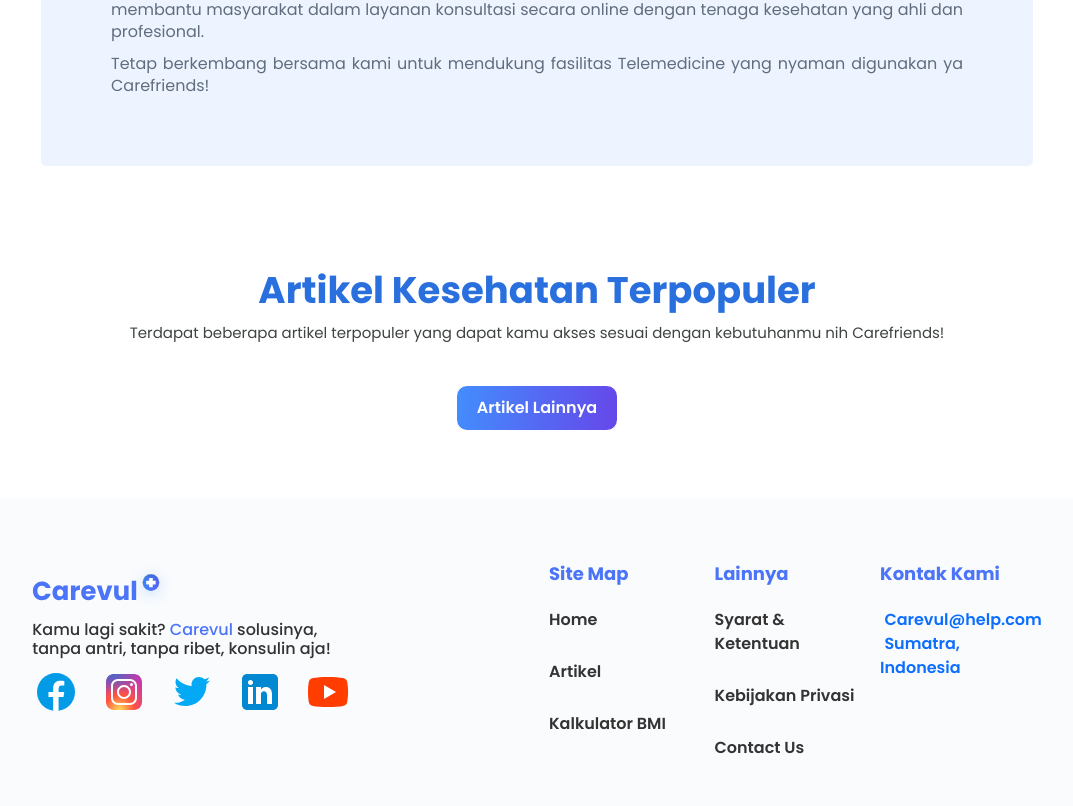
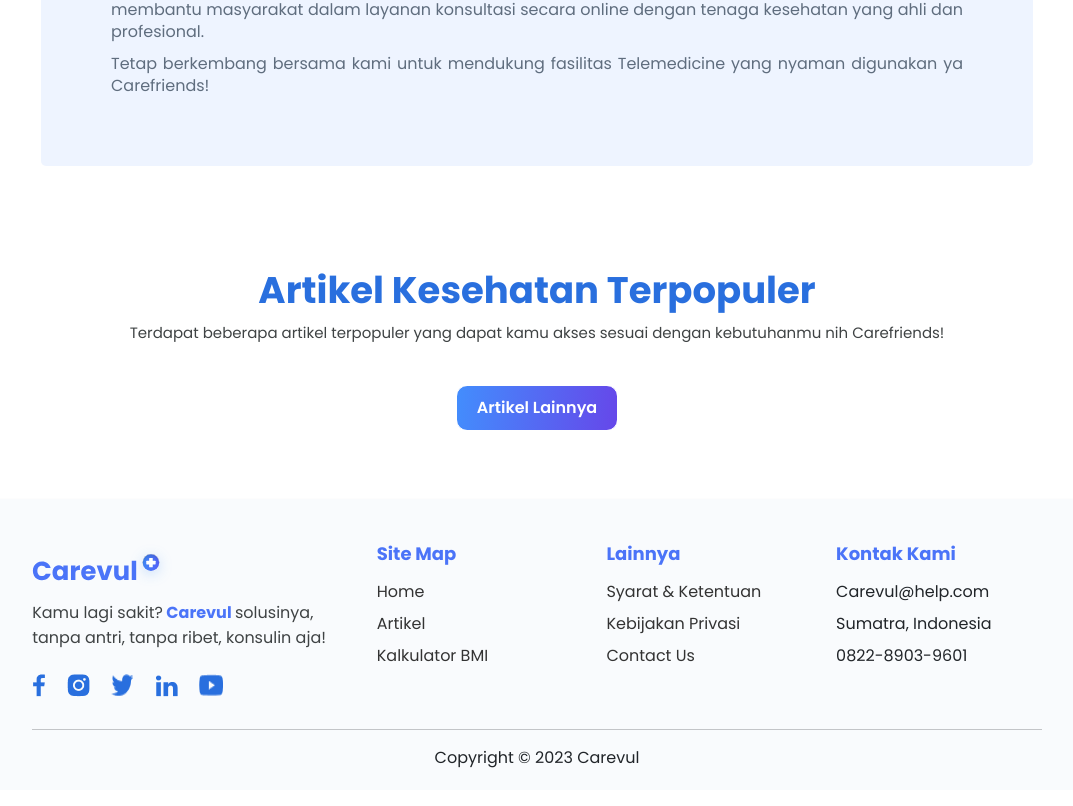
Before and after one commit to Skilvul-KM4-FE8/Carevul, a React (Vite) app: page / in a window 1280 px wide. Shown: the part 1091-1897 px from the top of the page, without its empty margins (103-1176 px from the left). Built offline with nearby package versions, Linux system fonts and the light colour scheme; no server answers.

Commit message:
fix footer

```diff
--- a/src/components/Footer.jsx
+++ b/src/components/Footer.jsx
@@ -1,106 +1,98 @@
 import carevulLogo from "../assets/carevul-logo.svg";
 import "../styles/footer.css";
 import { Link } from "react-router-dom";
-import fb from "../assets/icon/icons8-facebook.svg";
-import ins from "../assets/icon/icons8-instagram.svg";
-import lin from "../assets/icon/icons8-linked-in.svg";
-import twi from "../assets/icon/icons8-twitter.svg";
-import yt from "../assets/icon/icons8-youtube.svg";
+import fb from "../assets/icon/fb.png";
+import ins from "../assets/icon/ig.png";
+import lin from "../assets/icon/in.png";
+import twi from "../assets/icon/twt.png";
+import yt from "../assets/icon/yt.png";
 
 const footer = () => {
   return (
     <>
       <div className="bg-color-footer mt-5 stroke-card-border shadow-sm">
-        <div className="container py-5 ">
-          <div className="row d-flex justify-content-between">
-            <div className="col-mb-5 col-6 mt-3 ">
+        <div className="container ">
+          <div className="row d-flex justify-content-between pt-4 pb-3">
+            <div className="col-mb-5 col-4 mt ">
               <img src={carevulLogo} alt="" />
-              <p className="text-gray">
-                <h6>
+              <div className="text-gray mb-4">
+                <p>
                   Kamu lagi sakit?
-                  <span className="text-carevul">&nbsp;Carevul </span>{" "}
+                  <span className="text-carevul fw-bolder">&nbsp;Carevul </span>{" "}
                   solusinya,
                   <br />
                   tanpa antri, tanpa ribet, konsulin aja!
-                </h6>
                 </p>
-              <div className="social-media d-flex justify-content-between">
-                <a href="https://www.facebook.com" target="_blank">
+              </div>
+
+              <div className=" social-media d-flex justify-content-between">
                 <img src={fb} alt="" />
-                </a>
-                <a href="https://www.instagram.com" target="_blank">
                 <img src={ins} alt="" />
-                </a>
-                <a href="https://www.twitter.com" target="_blank">
                 <img src={twi} alt="" />
-                </a>
-                <a href="https://www.linkedin.com" target="_blank">
                 <img src={lin} alt="" />
-                </a>
-                <a href="https://www.facebook.com" target="_blank">
                 <img src={yt} alt="" />
-                </a>
               </div>
             </div>
 
-            <div className="col-lg col- mt-3">
-              <h5 className="text-carevul mb-4">Site Map</h5>
+            <div className="col-lg col-7">
 
-              <div className="list-footer ">
-                <div>
-                  <Link to="/" className="mb-1 d-block text-gray">
+              <div className="list-footer flex-column d-flex justify-content-around">
+                <div className="d-flex flex-column  gap-2">
+              <h5 className="text-carevul">Site Map</h5>
+                  <Link to="/" className="fw-normal text-gray">
                     Home
                   </Link>
-                  <br />
                   <Link
                     to="./../article/article.html"
-                    className="mb-1 d-block text-gray"
+                    className="fw-normal text-gray"
                   >
                     Artikel
                   </Link>
-                  <br />
+
                   <Link
                     to="./../bmi-calculator/index.html"
-                    className="mb-1 d-block text-gray"
+                    className="fw-normal text-gray"
                   >
                     Kalkulator BMI
                   </Link>
-                  <br />
+
                 </div>
               </div>
             </div>
-            <div className="col-lg col-7 mt-3">
-              <h5 className="text-carevul mb-4 ">Lainnya</h5>
+            <div className="col-lg col-7 ">
 
               <div className="list-footer ">
-                <div>
-                  <Link to="" className="mb-1 d-block text-gray">
+                <div className="d-flex flex-column  gap-2 ">
+              <h5 className="text-carevul">Lainnya</h5>
+                  <Link to="" className="fw-normal  text-gray">
                     Syarat & Ketentuan
                   </Link>
-                  <br />
-                  <Link to="" className="mb-1 d-block text-gray">
+                  <Link to="" className="fw-normal  text-gray">
                     Kebijakan Privasi
                   </Link>
-                  <br />
-                  <Link to="" className="mb-1 d-block text-gray">
+                  <Link to="" className="fw-normal  text-gray">
                     Contact Us
                   </Link>
-                  <br />
                 </div>
               </div>
             </div>
-            <div className="col-lg col-7 mt-3">
-              <h5 className="text-carevul mb-4 ">Kontak Kami</h5>
+            <div className="col-lg col-7 ">
 
               <div className="list-footer">
-                <div>
-                  <i className="fa-solid fa-envelope mb-4 "></i> &nbsp;
-                  <Link className="mb-4">Carevul@help.com </Link> <br />
-                  <i className="fa-solid fa-location-dot"></i> &nbsp;
-                  <Link>Sumatra, Indonesia</Link> <br />
+                <div className="fw-4 d-flex flex-column gap-2">
+                  <h5 className="text-carevul ">Kontak Kami</h5>
+
+                  <span className="fw-normal">Carevul@help.com </span>
+
+                  <span>Sumatra, Indonesia</span>
+                  <span>0822-8903-9601</span>
                 </div>
               </div>
             </div>
+          </div>
+          <hr />
+          <div className="d-flex justify-content-center align-items-center ">
+            <div className="d-flex justify-content-center align-items-center ">Copyright © 2023 Carevul</div>
           </div>
         </div>
       </div>
```
Lines whose indentation alone changed are shown as unchanged.
